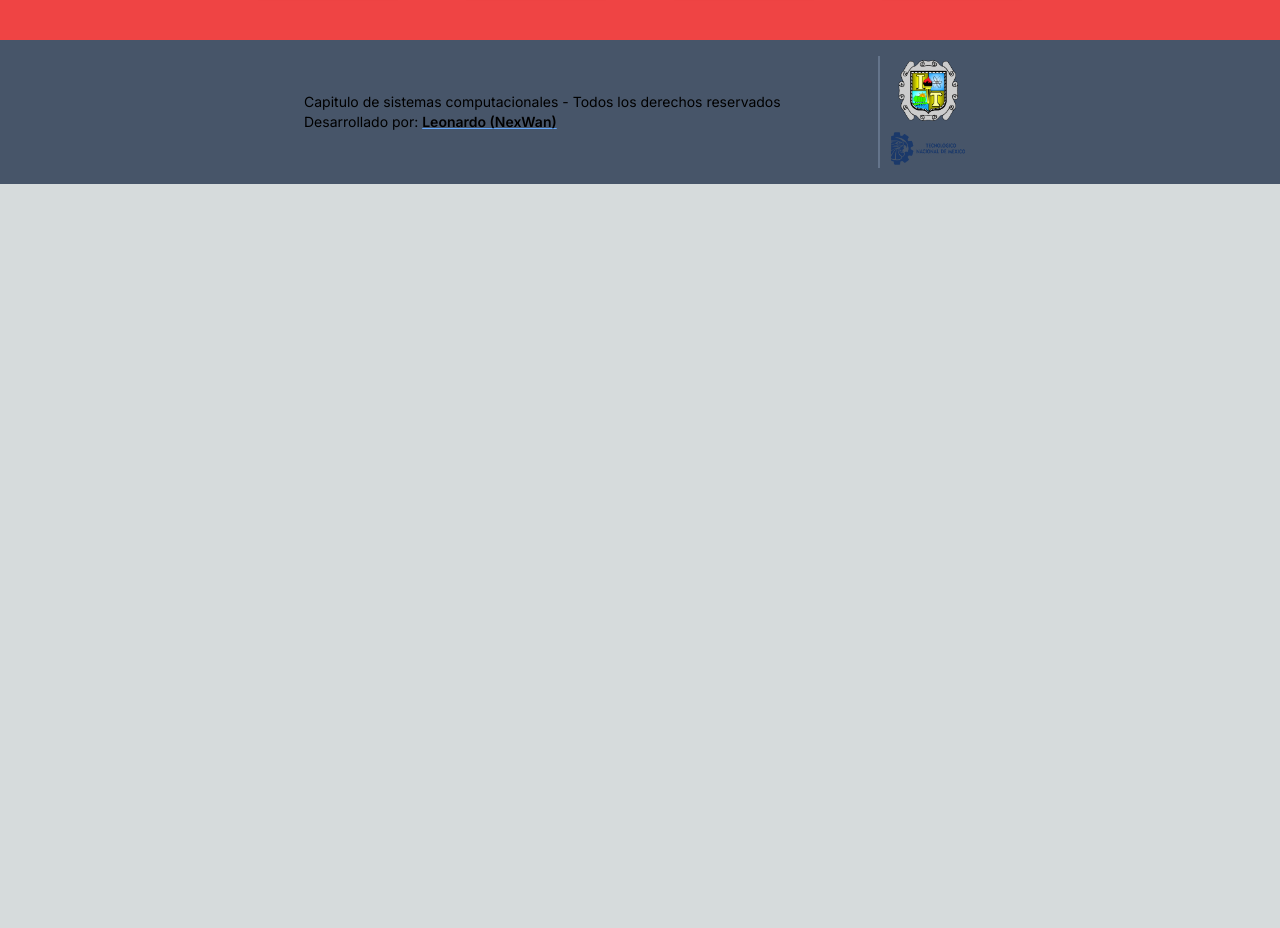
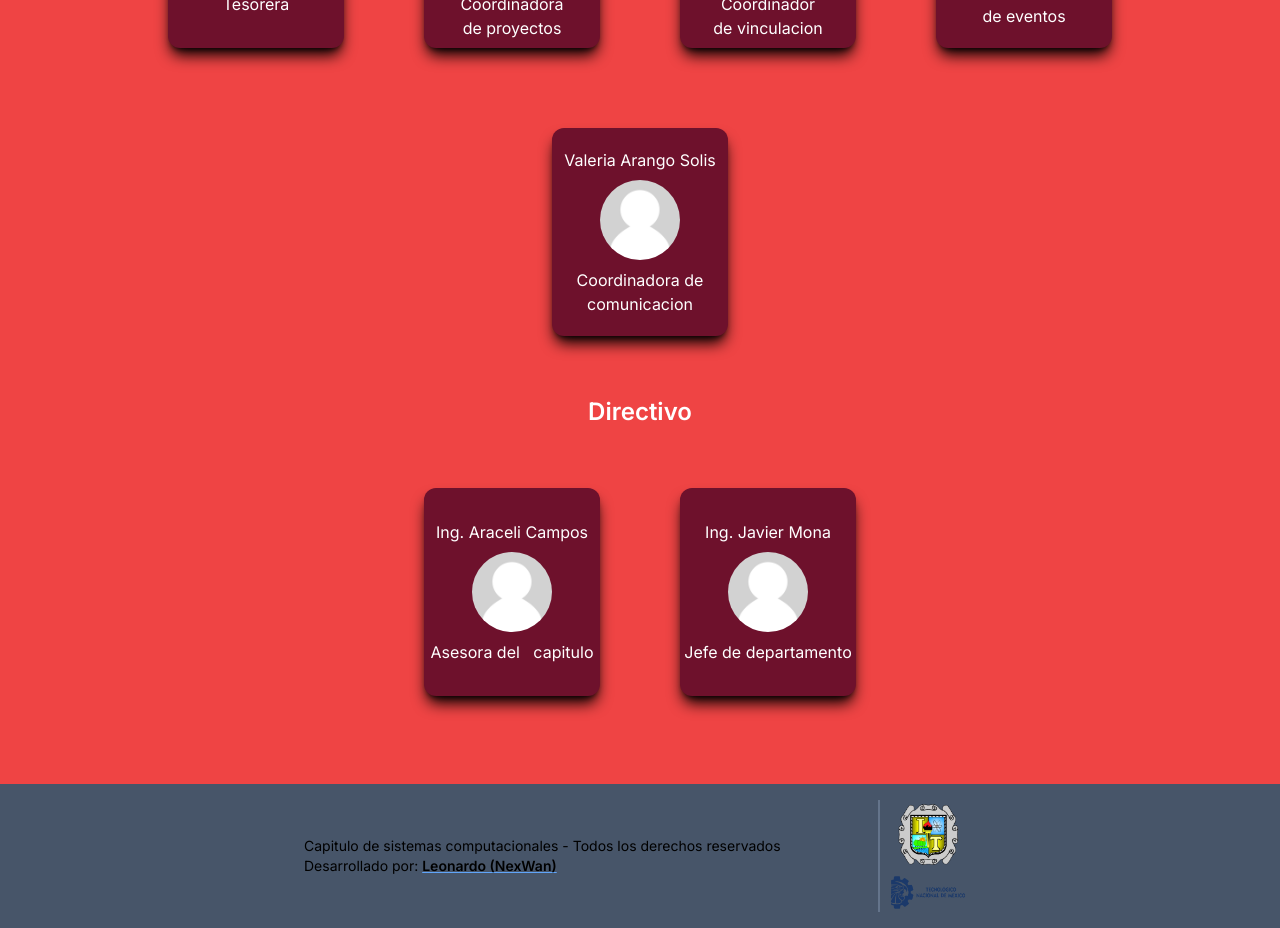
Before and after one commit to CapituloSistemasITS/capitulo-sistemas-its, a Next.js app: page /about in a window 1280 px wide. Shown: the part 1200-2128 px from the top of the page. Before the commit the page ends 1384 px from the top, so only its background shows below. Built offline with nearby package versions, Linux system fonts and the light colour scheme.

Commit message:
Working on responsiveness of the page

```diff
--- a/app/about/page.tsx
+++ b/app/about/page.tsx
@@ -1,60 +1,26 @@
-import React from "react";
+'use client';
+
+import React, { useEffect } from "react";
 import { Member } from "../utils/interfaces";
 import Members from "../components/members";
+import axios from "axios";
 
 export default function About() {
-  const members: Member[] = [
-    {
-      name: "Mauro Vazquez Alvarado",
-      role: "Presidente en licencia",
-      image: "/assets/imgs/placeholder.jpg",
-    },
-    {
-      name: "Jose Mares Davila",
-      role: "Presidente interino",
-      image: "/assets/imgs/placeholder.jpg",
-    },
-    {
-      name: "Leonardo Contreras Martinez",
-      role: "Secretario primero",
-      image: "/assets/imgs/placeholder.jpg",
-    },
-    {
-      name: "Silvia Ramos Mendoza",
-      role: "Secretaria segundo",
-      image: "/assets/imgs/placeholder.jpg",
-    },
-    {
-      name: "Tania Salomon Garcia",
-      role: "Tesorera",
-      image: "/assets/imgs/placeholder.jpg",
-    },
-    {
-      name: "Dayana Sanchez Cabello",
-      role: "Coordinadora de proyectos",
-      image: "/assets/imgs/placeholder.jpg",
-    },
-    {
-      name: "Maximiliano Renteria Salas",
-      role: "Coordinador de vinculacion",
-      image: "/assets/imgs/placeholder.jpg",
-    },
-    {
-      name: "Luis Hinojosa Martinez",
-      role: "Coordinador de eventos",
-      image: "/assets/imgs/placeholder.jpg",
-    },
-    {
-      name: "Valeria Arango Solis",
-      role: "Coordinadora de comunicacion",
-      image: "/assets/imgs/placeholder.jpg",
-    },
-  ];
+  const [members, setMembers] = React.useState<Member[]>([]);
+  const [directors, setDirectors] = React.useState<Member[]>([]);
+  useEffect(() => {
+    var data: any = null;
+    axios.get("/assets/json/members.json").then((res) => {
+      data = res.data;
+      setMembers(data?.members);
+      setDirectors(data?.directors);
+    });
+  },[]);
   return (
     <main className="w-full text-black">
       <div className="flex flex-col items-center justify-center p-12 max-w-screen-xl mx-auto text-center">
-        <h1 className="text-4xl font-semibold pb-5">Sobre nosotros</h1>
-        <p className="text-lg font-light text-balance">
+        <h1 className="md:text-4xl font-semibold pb-5 text-2xl">Sobre nosotros</h1>
+        <p className="md:text-lg text-sm font-light text-balance">
           Somos un grupo de estudiantes que buscan lograr integrar a la
           comunidad estudiantil mediante eventos, concursos, talleres y
           proyectos que fomenten el aprendizaje y la colaboracion entre los
@@ -64,10 +30,10 @@ export default function About() {
       <div className="bg-red-100">
         <div className="max-w-screen-xl flex flex-row justify-center items-center space-x-12 mx-auto p-12">
           <div className="flex items-center justify-center w-1/4">
-            <h1 className="text-2xl font-semibold">Mision</h1>
+            <h1 className="md:text-2xl text-lg font-semibold">Mision</h1>
           </div>
           <div className="">
-            <p className="text-lg font-light text-balance">
+            <p className="md:text-lg font-light text-balance text-sm">
               Contribuir en el crecimiento académico, profesional y personal de
               los estudiantes de la Carrera de Ingeniería de Sistemas
               Computacionales de nuestro Instituto, para que colaboren en el
@@ -79,14 +45,14 @@ export default function About() {
       <div className="bg-red-200">
         <div className="max-w-screen-xl flex flex-row justify-center items-center space-x-12 mx-auto p-12">
           <div className="">
-            <p className="text-lg font-light text-balance">
+            <p className="md:text-lg font-light text-balance text-sm">
               Consolidarse como un espacio institucional en el que se potencia
               el desarrollo de los alumnos a través de experiencias académicas
               relacionadas con la ingeniería y sus diferentes especialidades.
             </p>
           </div>
           <div className="flex items-center justify-center w-1/4">
-            <h1 className="text-2xl font-semibold">Vision</h1>
+            <h1 className="md:text-2xl font-semibold text-xl">Vision</h1>
           </div>
         </div>
       </div>
@@ -98,6 +64,12 @@ export default function About() {
               <Members member={member} key={i} />
             ))}
           </div>
+          <h1 className="text-2xl font-semibold pt-5 pb-5">Directivo</h1>
+          <div className="flex flex-row justify-center items-center max-w-screen-xl flex-wrap">
+            {directors.map((member, i) => (
+              <Members member={member} key={i} />
+            ))}
+          </div>
         </div>
       </div>
     </main>
--- a/app/components/members.tsx
+++ b/app/components/members.tsx
@@ -4,10 +4,10 @@ import { Member } from '../utils/interfaces'
 
 const Members = ({member}:{member:Member}) => {
   return (
-    <div className='w-40 my-4 mx-6 py-3 h-52 flex flex-col justify-center items-center bg-guinda-tec rounded-xl shadow-lg shadow-black text-white space-y-2 text-wrap'>
-        <p className='text-balance text-center'>{member.name}</p>
-        <Image src={member.image} alt={member.name} width={60} height={60} className='rounded-full'/>
-        <p className='text-balance text-center'>{member.role}</p>
+    <div className='md:h-52 md:w-44 md:m-10 md:py-5 w-28 my-4 mx-4 py-4 h-32 flex flex-col justify-center items-center bg-guinda-tec rounded-xl shadow-lg shadow-black text-white space-y-2 text-wrap'>
+        <p className='text-balance text-center text-xs md:text-base'>{member.name}</p>
+        <Image src={member.image} alt={member.name} width={60} height={60} className='rounded-full w-12 md:w-20'/>
+        <p className='text-balance text-center text-xs md:text-base'>{member.role}</p>
     </div>
   )
 }
--- a/app/events/oldEvents.tsx
+++ b/app/events/oldEvents.tsx
@@ -34,9 +34,9 @@ function OldEvents() {
         key={index}
         className="flex flex-col items-center justify-center text-white text-center space-y-3 max-h-fit slider-container"
       >
-        <h1 className="text-2xl font-semibold text-white">{event.title}</h1>
-        <Image src={event.image} width={500} height={500} className="mx-auto w-auto rounded-2xl h-96" alt='event-pic' />
-        <p className="text-lg text-white">{event.description}</p>
+        <h1 className="md:text-2xl sm:text-2xl font-semibold text-white">{event.title}</h1>
+        <Image src={event.image} width={500} height={500} className="mx-auto w-auto rounded-2xl" alt='event-pic' />
+        <p className="md:text-lg text-white">{event.description}</p>
       </div>
     ))}
 </Slider>
--- a/app/layout/header.tsx
+++ b/app/layout/header.tsx
@@ -11,10 +11,13 @@ function Header() {
           width={80}
           height={80}
           alt="Logo"
-          className="mx-2"
+          className="mx-2 w-12 md:w-max"
         />
-        <p className="color-white font-semibold text-xl">
+        <p className="color-white font-semibold md:text-xl md:block hidden">
           Capitulo de sistemas computacionales
+        </p>
+        <p className="color-white font-semibold md:text-xl md:hidden">
+          CSC
         </p>
       </div>
       <div className="">
--- a/app/page.tsx
+++ b/app/page.tsx
@@ -4,11 +4,11 @@ export default function Home() {
   return (
     <main className="p-12 w-full flex flex-col mx-auto min-h-full">
       <div className="text-black mx-auto max-w-screen-xl flex justify-center flex-col items-center text-center">
-        <h1 className="text-3xl font-semibold text-center">Capitulo estudiantil de Sistemas computacionales</h1>
-        <h1 className="text-2xl font-semibold text-center">2024-2025</h1>
-        <h1 className='text-2xl font-semibold text-center'>Instituto Tecnologico de Saltillo</h1>
-        <Image src="/assets/imgs/csccolor.png" width={500} height={500} alt="Logo" className="my-5" />
-        <p className="text-lg font-light text-balance">
+        <h1 className="md:text-3xl text-xl font-semibold text-center">Capitulo estudiantil de Sistemas computacionales</h1>
+        <h1 className="md:text-2xl text-lg font-semibold text-center">2024-2025</h1>
+        <h1 className='md:text-2xl text-lg font-semibold text-center'>Instituto Tecnologico de Saltillo</h1>
+        <Image src="/assets/imgs/csccolor.png" width={500} height={500} alt="Logo" className="my-5 md:w-max w-64" />
+        <p className="md:text-lg font-light text-balance">
         ¡Bienvenido a la pagina oficial del capitulo estudiantil de sistemas computacionales! Aqui podras encontrar informacion sobre nosotros, eventos, proyectos y mas.
         </p>
       </div>
--- /dev/null
+++ b/app/workshops/page.tsx
@@ -0,0 +1,12 @@
+export default function Workshops() {
+    return (
+        <main className="p-12 w-full flex flex-col mx-auto min-h-full">
+            <div className="text-black mx-auto max-w-screen-xl flex justify-center flex-col items-center text-center">
+                <h1 className="text-3xl font-semibold text-center">Talleres</h1>
+                <p className="text-lg font-light text-balance">
+                    ¡Bienvenido a la pagina de talleres! Aqui podras encontrar informacion sobre los talleres que ofrecemos.
+                </p>
+            </div>
+        </main>
+    )
+}
--- /dev/null
+++ b/public/assets/json/members.json
@@ -0,0 +1,63 @@
+{
+    "members":
+    [
+        {
+            "name": "Mauro Vazquez Alvarado",
+            "role": "Presidente en licencia",
+            "image": "/assets/imgs/placeholder.jpg"
+          },
+          {
+            "name": "Jose Mares Davila",
+            "role": "Presidente interino",
+            "image": "/assets/imgs/placeholder.jpg"
+          },
+          {
+            "name": "Leonardo Contreras Martinez",
+            "role": "Secretario primero",
+            "image": "/assets/imgs/placeholder.jpg"
+          },
+          {
+            "name": "Silvia Ramos Mendoza",
+            "role": "Secretaria segundo",
+            "image": "/assets/imgs/placeholder.jpg"
+          },
+          {
+            "name": "Tania Salomon Garcia",
+            "role": "Tesorera",
+            "image": "/assets/imgs/placeholder.jpg"
+          },
+          {
+            "name": "Dayana Sanchez Cabello",
+            "role": "Coordinadora de proyectos",
+            "image": "/assets/imgs/placeholder.jpg"
+          },
+          {
+            "name": "Maximiliano Renteria Salas",
+            "role": "Coordinador de vinculacion",
+            "image": "/assets/imgs/placeholder.jpg"
+          },
+          {
+            "name": "Luis Hinojosa Martinez",
+            "role": "Coordinador de eventos",
+            "image": "/assets/imgs/placeholder.jpg"
+          },
+          {
+            "name": "Valeria Arango Solis",
+            "role": "Coordinadora de comunicacion",
+            "image": "/assets/imgs/placeholder.jpg"
+          }
+    ],
+    "directors":
+    [
+        {
+            "name": "Ing. Araceli Campos",
+            "role": "Asesora del \u00a0 capitulo",
+            "image": "/assets/imgs/placeholder.jpg"
+        },
+        {
+            "name": "Ing. Javier Mona",
+            "role": "Jefe de departamento",
+            "image": "/assets/imgs/placeholder.jpg"
+        }
+    ]
+}
```
Also changed, not shown: app/events/newEvents.tsx (+8 -5 lines), app/layout/navbar.tsx (+33 -3 lines), public/assets/json/events.json (+1 -13 lines), public/assets/imgs/sitec2024.png (added).
